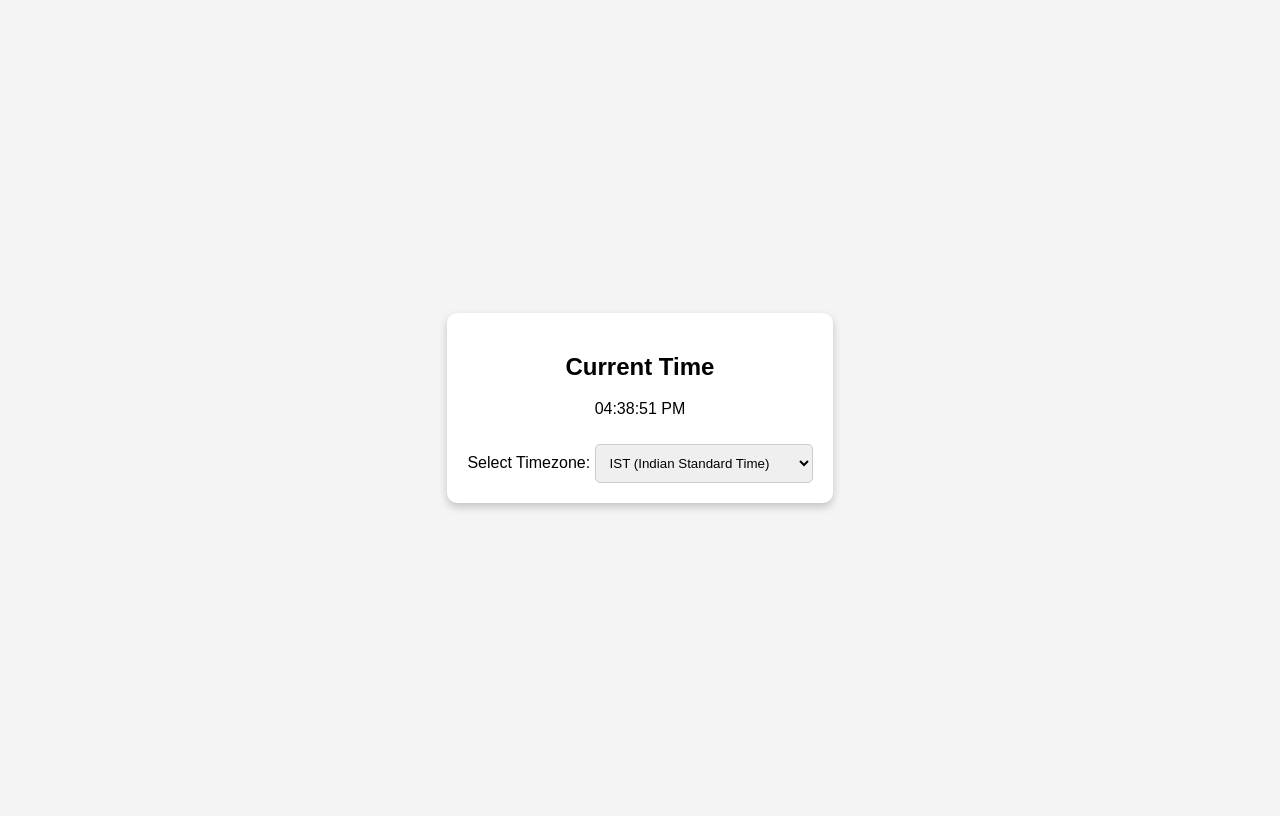
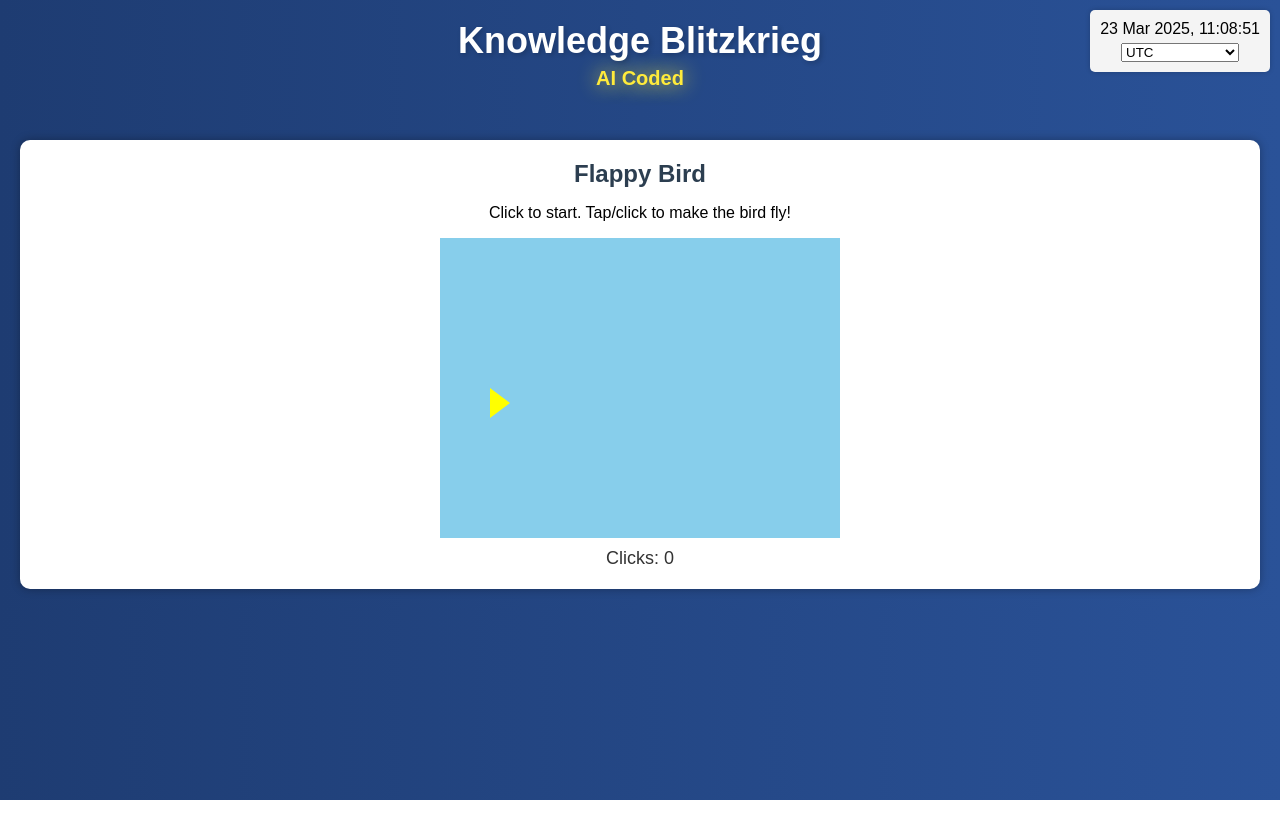
Before and after one commit to karthikravee/learnonthego, a plain HTML site: page index.html in a window 1280 px wide. Drawn offline with Linux system fonts and the light colour scheme.

Commit message:
New Index html

```diff
--- a/index.html
+++ b/index.html
@@ -3,57 +3,166 @@
 <head>
     <meta charset="UTF-8">
     <meta name="viewport" content="width=device-width, initial-scale=1.0">
-    <title>Time Zone Display</title>
+    <title>Timestamp with Timezone</title>
     <style>
         body {
+            background: linear-gradient(to right, #1e3c72, #2a5298);
             font-family: Arial, sans-serif;
-            display: flex;
-            flex-direction: column;
-            align-items: center;
-            justify-content: center;
-            height: 100vh;
-            background-color: #f4f4f4;
+            margin: 0;
+            padding: 20px;
+            text-align: center;
         }
-        .container {
-            background: white;
+        .title {
+            font-size: 36px;
+            font-weight: bold;
+            color: #ffffff;
+            text-shadow: 2px 2px 5px rgba(0, 0, 0, 0.2);
+            margin-bottom: 5px;
+        }
+        .subtitle {
+            font-size: 20px;
+            font-weight: bold;
+            color: #ffeb3b;
+            text-shadow: 0px 0px 10px #ffeb3b;
+            animation: glow 1.5s infinite alternate;
+        }
+        @keyframes glow {
+            from {
+                text-shadow: 0px 0px 5px #ffeb3b;
+            }
+            to {
+                text-shadow: 0px 0px 20px #ffeb3b;
+            }
+        }
+        .timestamp-container {
+            position: absolute;
+            top: 10px;
+            right: 10px;
+            background: #f4f4f4;
+            padding: 10px;
+            border-radius: 5px;
+            box-shadow: 0 0 5px rgba(0, 0, 0, 0.2);
+        }
+        select {
+            margin-top: 5px;
+        }
+        .game-container {
+            margin-top: 50px;
+            background: #ffffff;
             padding: 20px;
             border-radius: 10px;
-            box-shadow: 0 4px 8px rgba(0, 0, 0, 0.2);
-            text-align: center;
+            box-shadow: 0 0 10px rgba(0, 0, 0, 0.3);
+            width: 100%;
+            box-sizing: border-box;
         }
-        select, button {
+        .game-title {
+            font-size: 24px;
+            font-weight: bold;
+            margin-bottom: 10px;
+            color: #2c3e50;
+        }
+        .click-counter {
+            font-size: 18px;
             margin-top: 10px;
-            padding: 10px;
-            border-radius: 5px;
-            border: 1px solid #ccc;
+            color: #333;
+        }
+        canvas {
+            background: #87CEEB;
+            display: block;
+            margin: auto;
         }
     </style>
 </head>
 <body>
-    <div class="container">
-        <h2>Current Time</h2>
-        <p id="time">Loading...</p>
-        <label for="timezone">Select Timezone:</label>
+    <div class="title">Knowledge Blitzkrieg</div>
+    <div class="subtitle">AI Coded</div>
+    <div class="timestamp-container">
+        <div id="timestamp">Loading...</div>
         <select id="timezone">
-            <option value="Asia/Kolkata">IST (Indian Standard Time)</option>
-            <option value="America/New_York">EST (Eastern Standard Time)</option>
-            <option value="Europe/London">GMT (Greenwich Mean Time)</option>
-            <option value="Asia/Tokyo">JST (Japan Standard Time)</option>
+            <option value="UTC">UTC</option>
+            <option value="America/New_York">New York (EST)</option>
+            <option value="Europe/London">London (GMT)</option>
+            <option value="Asia/Tokyo">Tokyo (JST)</option>
+            <option value="Asia/Kolkata">India (IST)</option>
         </select>
     </div>
 
+    <div class="game-container">
+        <div class="game-title">Flappy Bird</div>
+        <p>Click to start. Tap/click to make the bird fly!</p>
+        <canvas id="birdGame" width="400" height="300"></canvas>
+        <div class="click-counter">Clicks: <span id="clickCount">0</span></div>
+    </div>
+
     <script>
-        function updateTime() {
-            const timezone = document.getElementById('timezone').value;
-            const timeElement = document.getElementById('time');
-            const now = new Date();
-            const options = { timeZone: timezone, hour12: true, hour: '2-digit', minute: '2-digit', second: '2-digit' };
-            timeElement.innerText = new Intl.DateTimeFormat('en-US', options).format(now);
+        function updateTimestamp() {
+            const timezone = document.getElementById("timezone").value;
+            const now = new Date().toLocaleString("en-GB", { timeZone: timezone, day: "2-digit", month: "short", year: "numeric", hour: "2-digit", minute: "2-digit", second: "2-digit" });
+            document.getElementById("timestamp").textContent = now;
         }
 
-        document.getElementById('timezone').addEventListener('change', updateTime);
-        setInterval(updateTime, 1000);
-        updateTime();
+        document.getElementById("timezone").addEventListener("change", updateTimestamp);
+        setInterval(updateTimestamp, 1000);
+        updateTimestamp();
+
+        const canvas = document.getElementById("birdGame");
+        const ctx = canvas.getContext("2d");
+        const clickCounter = document.getElementById("clickCount");
+
+        let birdY;
+        let velocity;
+        let gravity = 0.6;
+        let isGameStarted = false;
+        let clickCount = 0;
+
+        function resetGame() {
+            birdY = 150;
+            velocity = 0;
+            isGameStarted = false;
+            clickCount = 0;
+            clickCounter.textContent = clickCount;
+            ctx.clearRect(0, 0, canvas.width, canvas.height);
+            drawBird();
+        }
+
+        function drawBird() {
+            ctx.fillStyle = "yellow";
+            ctx.beginPath();
+            ctx.moveTo(50, birdY);
+            ctx.lineTo(70, birdY + 15);
+            ctx.lineTo(50, birdY + 30);
+            ctx.closePath();
+            ctx.fill();
+        }
+
+        function updateGame() {
+            if (!isGameStarted) return;
+            ctx.clearRect(0, 0, canvas.width, canvas.height);
+            velocity += gravity;
+            birdY += velocity;
+            drawBird();
+
+            if (birdY > canvas.height || birdY < 0) {
+                alert("Game Over! Click to restart.");
+                resetGame();
+                return;
+            }
+
+            requestAnimationFrame(updateGame);
+        }
+
+        function flap() {
+            if (!isGameStarted) {
+                isGameStarted = true;
+                updateGame();
+            }
+            velocity = -8;
+            clickCount++;
+            clickCounter.textContent = clickCount;
+        }
+
+        canvas.addEventListener("click", flap);
+        resetGame();
     </script>
 </body>
 </html>
```
